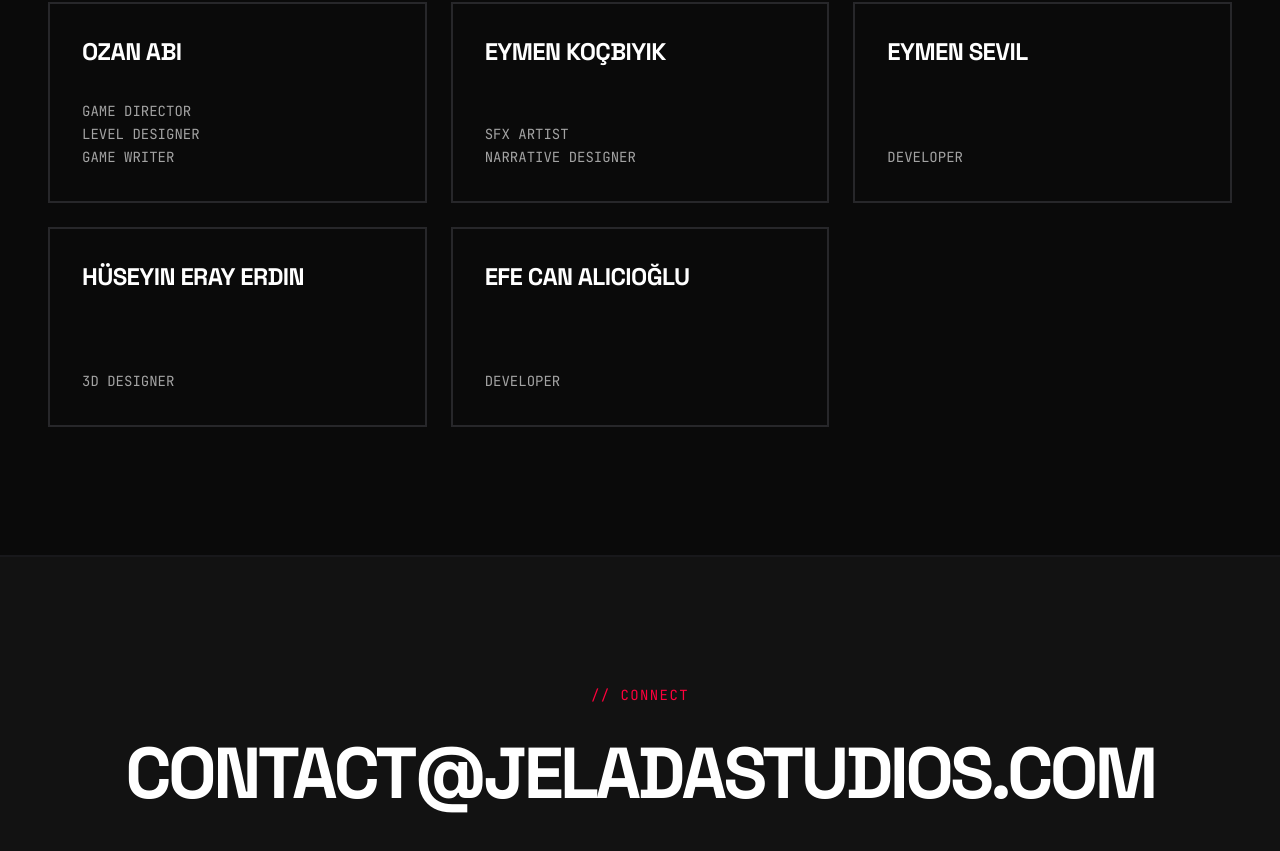
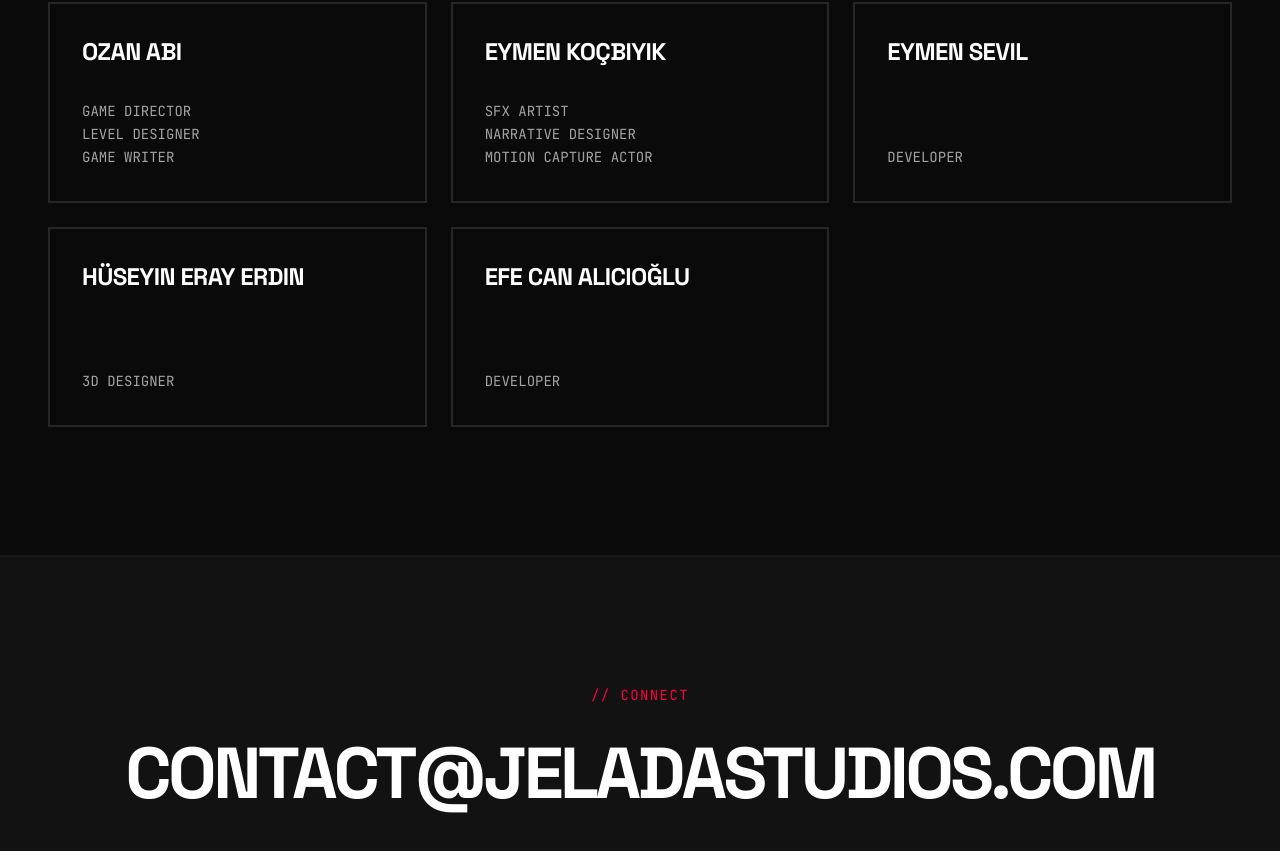
Before and after one commit to Jelada-Studios/Jelada-Studios.github.io, a plain HTML site: page index.html in a window 1280 px wide. Shown: the part 2735-3586 px from the top of the page. Drawn offline with nearby package versions, Linux system fonts and the light colour scheme.

Commit message:
Role added
Motion Calture Role added for Eymen Koçbıyık.

```diff
--- a/index.html
+++ b/index.html
@@ -219,6 +219,7 @@
                     <div class="mt-8 font-mono text-sm text-rawgray uppercase leading-relaxed">
                         <span class="block">SFX Artist</span>
                         <span class="block">Narrative Designer</span>
+                        <span class="block">Motion Capture Actor</span>
                     </div>
                 </div>
 
```
